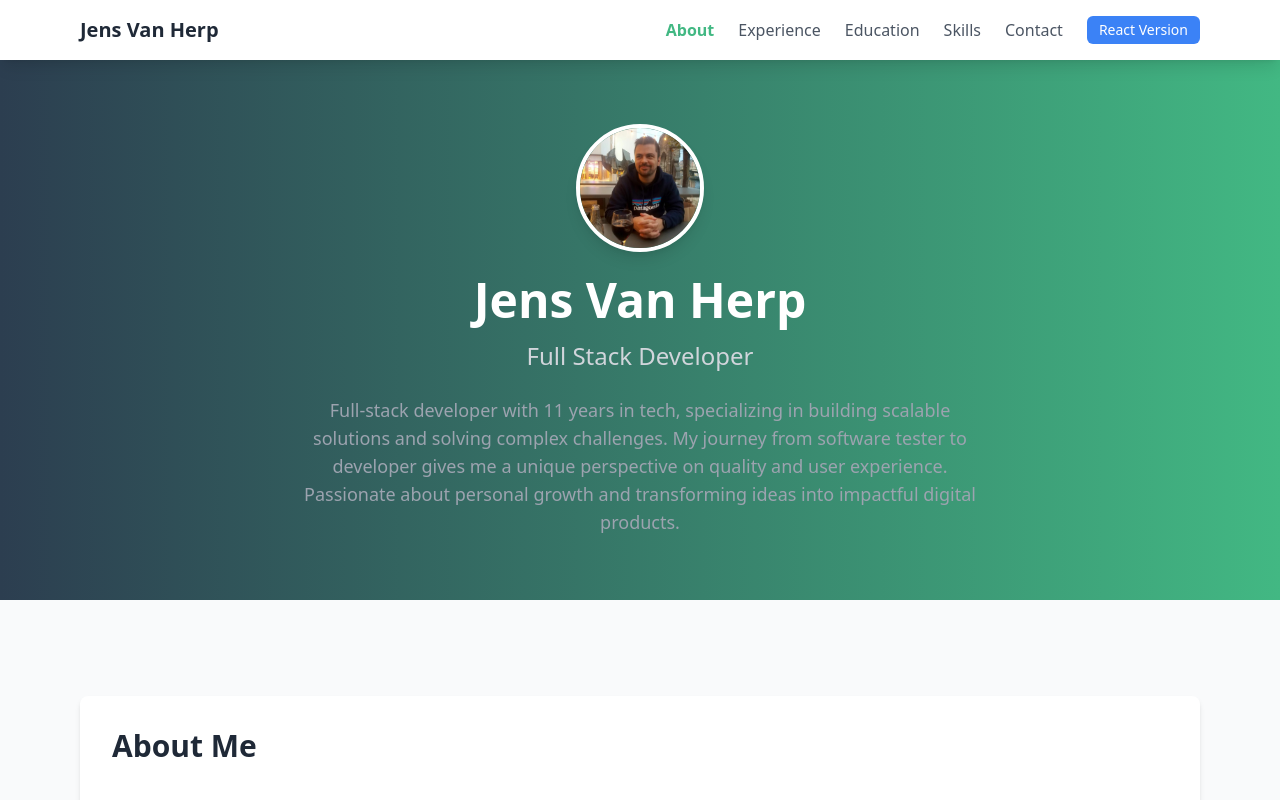
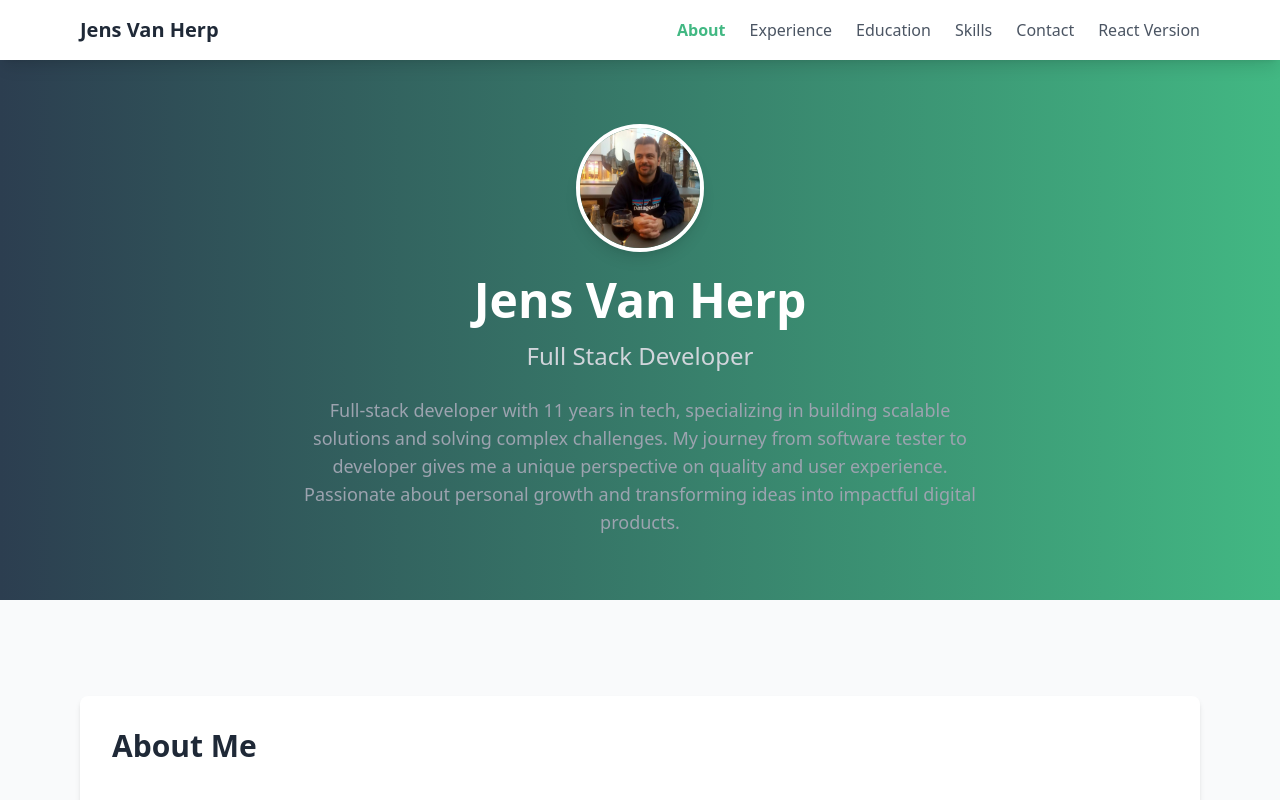
Before and after one commit to Audiosleef/my-resume-vue, a Vue app: page / in a window 1280 px wide. Shown: the top 800 px of the page. Built offline with nearby package versions, Linux system fonts and the light colour scheme; the HTML template or start-up script is replaced by a standard one.

Commit message:
changed button layout

```diff
--- a/src/components/Navbar.vue
+++ b/src/components/Navbar.vue
@@ -49,7 +49,7 @@ const handleSectionChange = (section: string) => {
 
           <a
             href="https://jensvanherp.be"
-            class="px-3 py-1 bg-blue-500 text-white rounded-md hover:bg-blue-600 transition-colors text-sm"
+            class="text-gray-600 hover:text-gray-900 transition-colors"
           >
             React Version
           </a>
@@ -97,12 +97,11 @@ const handleSectionChange = (section: string) => {
           >
             {{ item.label }}
           </button>
-
           <!-- Link to React version in mobile menu -->
 
           <a
             href="https://jensvanherp.be"
-            class="block w-full text-center px-4 py-2 bg-blue-500 text-white rounded-md hover:bg-blue-600 transition-colors"
+            class="block w-full text-left px-4 py-2 rounded-md text-gray-600 hover:bg-gray-100 hover:text-gray-900"
           >
             React Version
           </a>
```
